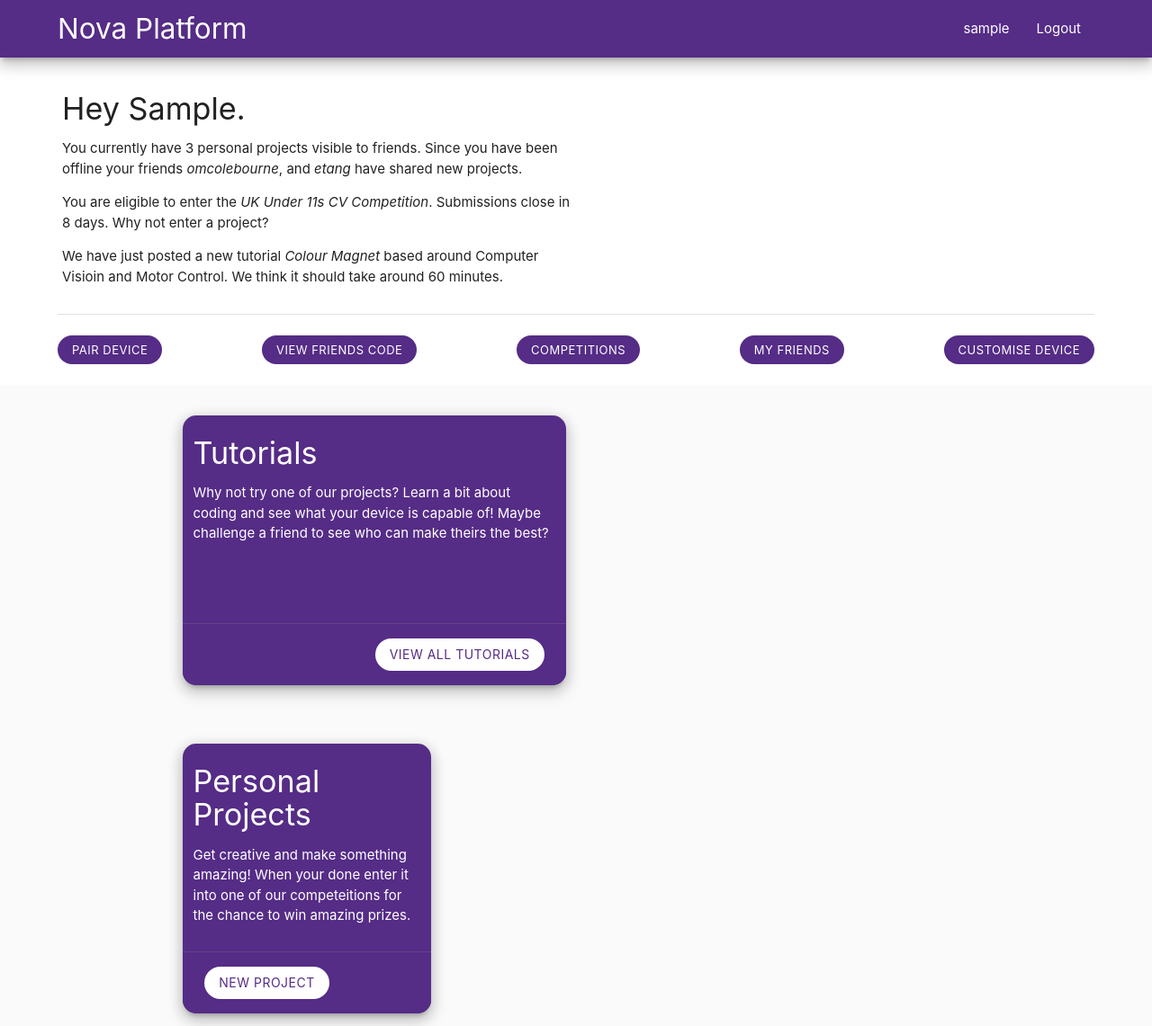
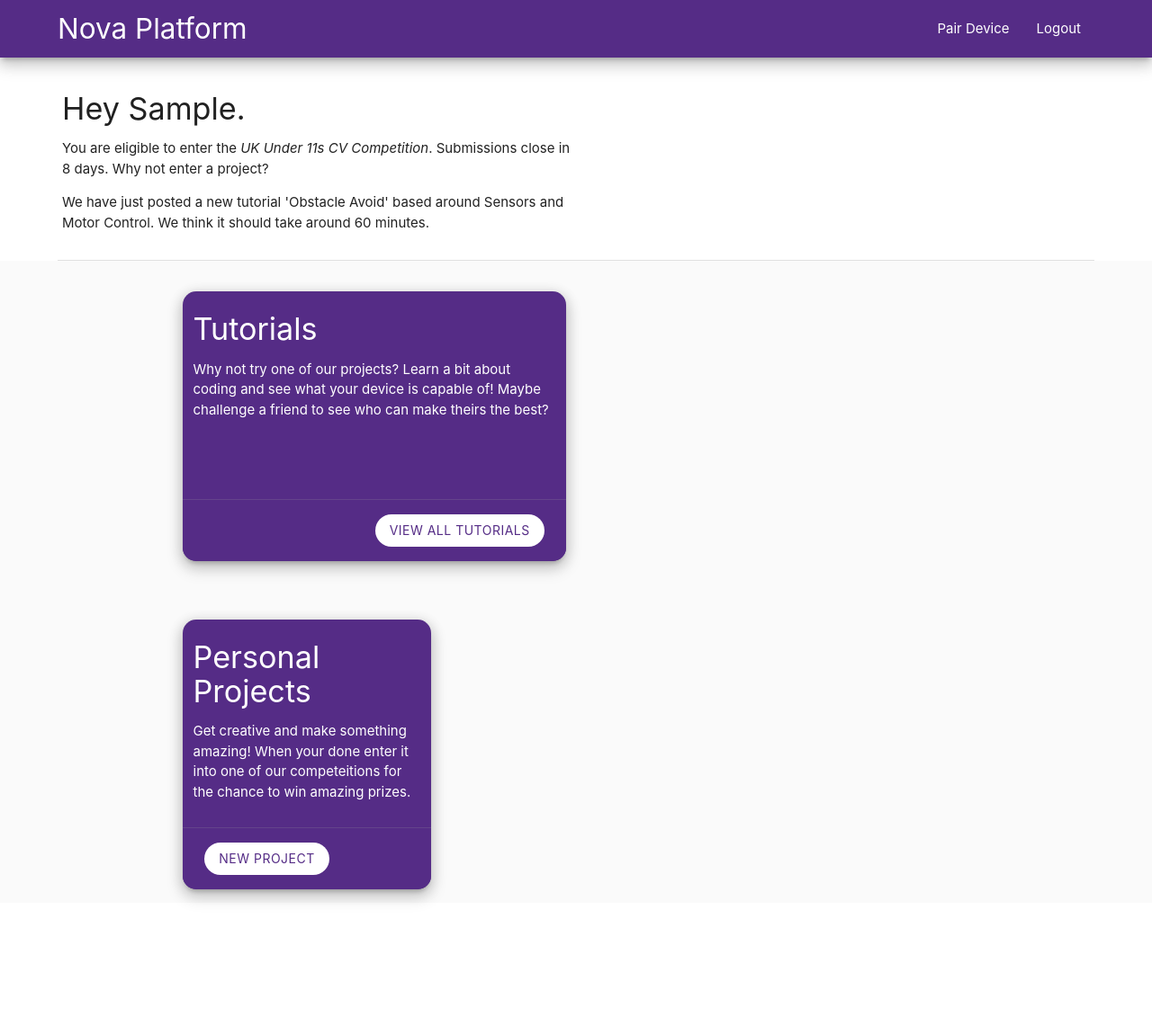
Before and after one commit to pdmcguckian/Nova-WebApp, a Django app: page / in a window 1280 px wide. Shown: the top 1141 px of the page at 90% size. After the commit the page ends 1004 px from the top, so only its background shows below. Run offline with Django 3.2, Linux system fonts and the light colour scheme; the visitor is signed in with stand-in values (Sample User, id 1); data comes from the database, SQL or seed files in the repository; data that the repository does not hold is empty.

Commit message:
homepage cleanup

```diff
--- a/main/templates/main/dashboard.html
+++ b/main/templates/main/dashboard.html
@@ -2,6 +2,7 @@
 
 {% block content %}
 
+{% load static %}
 
 
 	<div style="padding-left: 5%; padding-right: 5%">
@@ -9,12 +10,8 @@
   <tbody>
     <tr>
 		<td width = "50%"><h4>Hey {{user.first_name}}.</h4>
-		<p>You currently have 3 personal projects visible to friends. Since you have been offline your friends <i>omcolebourne</i>, and <i>etang</i> have shared new projects.</p>
-
 		<p>You are eligible to enter the <i>UK Under 11s CV Competition</i>. Submissions close in 8 days. Why not enter a project?</p>
-
-		<p>We have just posted a new tutorial <i>Colour Magnet</i> based around Computer Visioin and Motor Control. We think it should take around 60 minutes.</p>
-
+		<p>We have just posted a new tutorial 'Obstacle Avoid' based around Sensors and Motor Control. We think it should take around 60 minutes.</p>
 	</td>
       <td width=50%><div class="col" style="width: 100%; height: 100%">
 		</div>
@@ -22,16 +19,7 @@
     </tr>
   </tbody>
 </table>
-		<br>
 
-		<div style="display: flex; justify-content: space-between;">
-			<a class="btn-small z-depth-0 modal-trigger"  style="border-radius: 20px; background-color: #552C86" href="#pairdevice">Pair Device</a>
-			<a class="btn-small z-depth-0"  style="border-radius: 20px;  background-color: #552C86" href="">View Friends Code</a>
-			<a class="btn-small z-depth-0"  style="border-radius: 20px;  background-color: #552C86" href="">Competitions</a>
-			<a class="btn-small z-depth-0"  style="border-radius: 20px;  background-color: #552C86" href="">My Friends</a>
-			<a class="btn-small z-depth-0"  style="border-radius: 20px;  background-color: #552C86" href="">Customise Device</a>
-		</div>
-		<br>
 	</div>
 
 <div style="background-color: #fafafa; width: 100%; padding-top: 4px">
@@ -61,8 +49,8 @@
                     <p>{{ project.description }}<p>
                   </div>
 
-                  <div class="col" style="width: 50%; height: 100%; background-color: black;">
-                  <p class="white-text">Video</p>
+                  <div class="col" style="width: 50%; height: 110%; margin: -2px 0 -2px -10px">
+				  <img height="100%" src="{% static 'StructuredProj.jpg' %}" alt="My image">
                   </div>
                 </div>
                 </a>
@@ -152,7 +140,6 @@
 				</div>
 				<div class="col s12 m6" style="text-align: center; display: block;">
 
-					{% load static %}
 				<img width="100%" src="{% static "QR.png" %}" alt="My image" style="max-width: 220px">
 
 				</div>
--- a/main/templates/main/header.html
+++ b/main/templates/main/header.html
@@ -22,7 +22,6 @@
 		var elems = document.querySelectorAll('.collapsible');
 		var instances = M.Collapsible.init(elems, options);
 	  });
-
 	  // Or with jQuery
 
 	  $(document).ready(function(){
--- a/main/templates/main/includes/navbar.html
+++ b/main/templates/main/includes/navbar.html
@@ -4,7 +4,7 @@
 			<a href="/" class="brand-logo left">Nova Platform</a>
 			<ul id="nav-moblie" class="right hide-on-small-and-down">
 				{% if user.is_authenticated %}
-                <li><a class="active" href="/account/">{{user.username}}</a></li>
+                <li><a class="active modal-trigger" href="#pairdevice">Pair Device</a></li>
 				<li><a class="active"href="/logout/">Logout</a></li>
 				{% else %}
                 <li><a class="active" href="/register/">Register</a></li>
--- a/main/templates/main/login.html
+++ b/main/templates/main/login.html
@@ -11,7 +11,7 @@
 
 			  <h4>Welcome.</h4>
 			  <p>This is the Nova online platform. Here you can code your Nova device both by following our tutorials or doing your own projects.</p>
-			  <p>Your project can be shared with freinds on the platform; or it can be entered into our competitions for a chance to with amazing prizes; we can't wait to see what you come up with.</p>
+			  <p>Your project can be shared with friends on the platform; or it can be entered into our competitions for a chance to with amazing prizes; we can't wait to see what you come up with.</p>
 			  <p>This platfrom is for Nova device owners only. If you are new hit <a href="/register/"><strong>register</strong></a> to create a new account. <b>If you are under the age of 13 your parent or guardian must set up the account for you.</b></p>
 
 		  </div>
```
Also changed, not shown: Static/StructuredProj.jpg (added).
